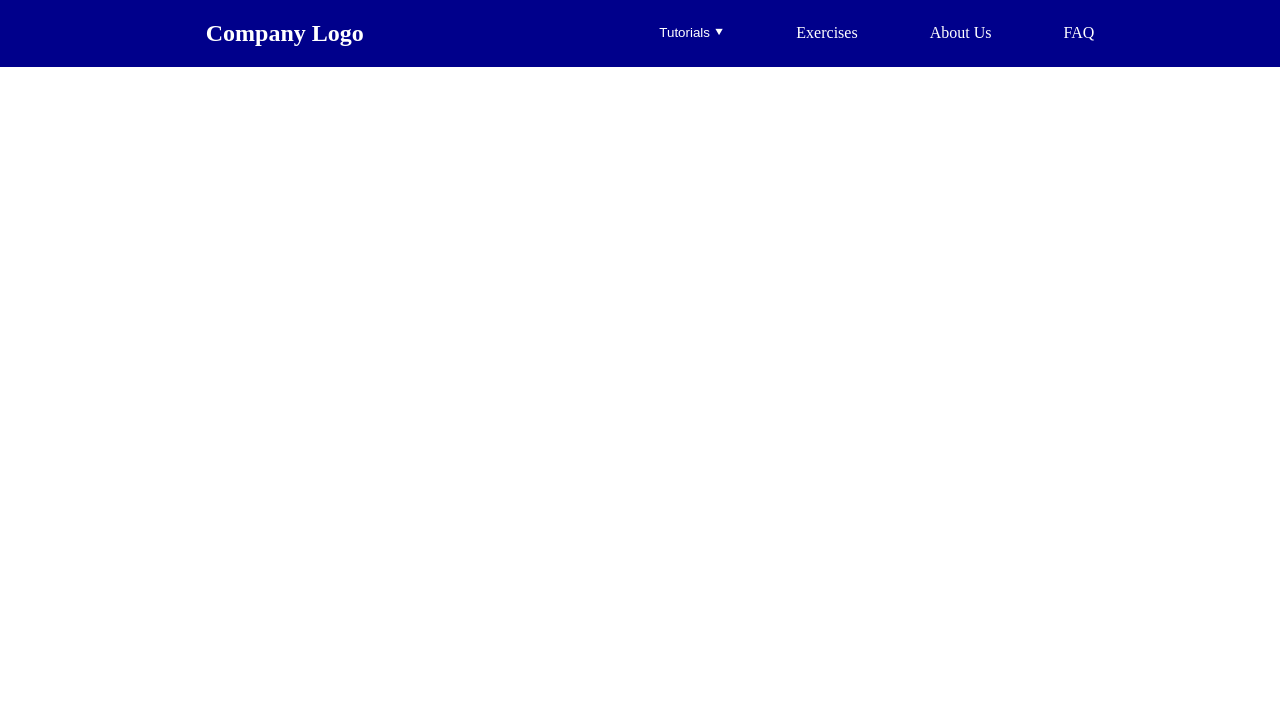
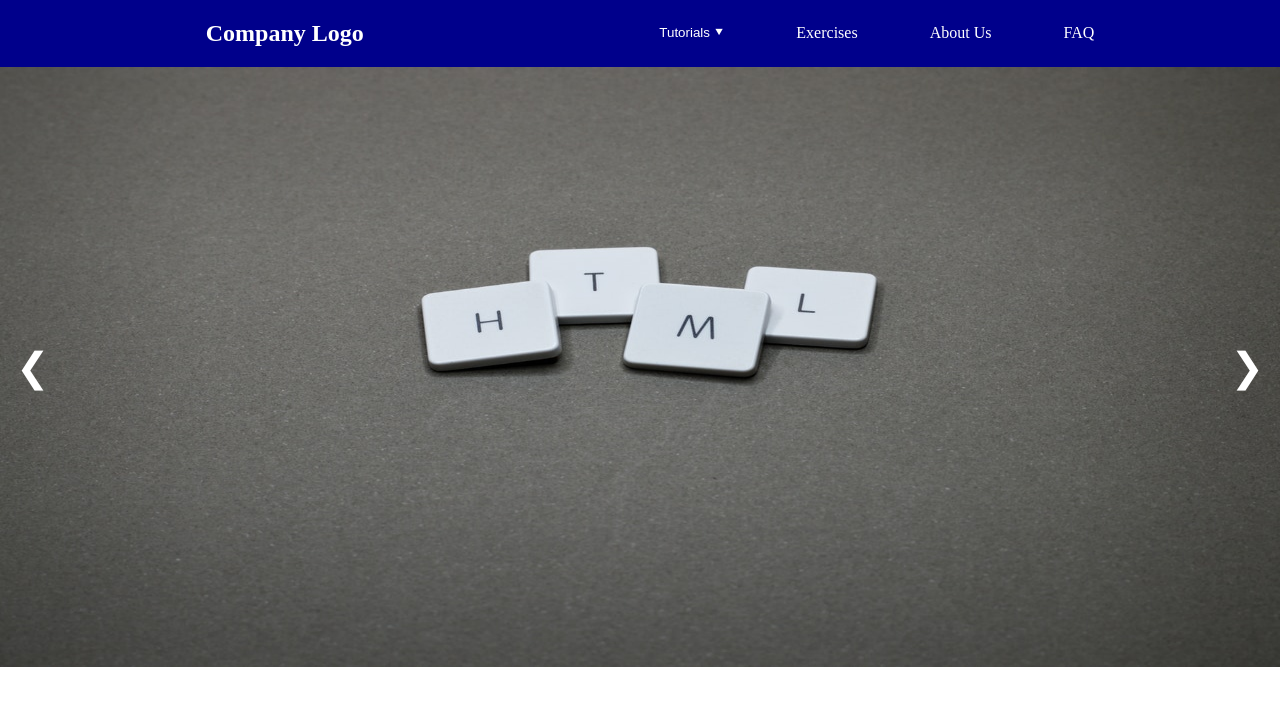
Before and after one commit to eduardo-pleitez/Widgets, a website built with Parcel: page src/index.html in a window 1280 px wide. Built offline with nearby package versions, Linux system fonts and the light colour scheme.

Commit message:
Slides added

```diff
--- a/package.json
+++ b/package.json
@@ -4,7 +4,8 @@
   "description": "website widgets",
   "main": "index.js",
   "scripts": {
-    "test": "echo \"Error: no test specified\" && exit 1"
+    "test": "echo \"Error: no test specified\" && exit 1",
+    "build": "parcel build src/index.html"
   },
   "keywords": [
     "widgets"
--- a/src/index.html
+++ b/src/index.html
@@ -6,8 +6,10 @@
   <meta name="viewport" content="width=device-width, initial-scale=1.0">
   <title>Features</title>
   <link rel="stylesheet" href="styles.css">
+  <script src="index.js" defer></script>
 </head>
 <body>
+  <!-- Navigation Bar -->
   <nav id="navbar1">
     <div id="navbar1Left">
       <a href="/" id="myLogo"><h1>Company Logo</h1></a>
@@ -35,6 +37,19 @@
     </div>
   </nav>
 
+  <div class="slidesContainer">
+    <div class="slides">
+      <img src="../images/html.jpg" alt="">
+    </div>
+    <div class="slides">
+      <img src="../images/css.jpg" alt="">
+    </div>
+    <div class="slides">
+      <img src="../images/javascript.png" alt="">
+    </div>
+    <button class="leftArrow" onclick="plusSlides(-1)">&#10094;</button>
+    <button class="rightArrow" onclick="plusSlides(1)">&#10095;</button>
+  </div>
 
 </body>
 </html>
--- a/src/index.js
+++ b/src/index.js
@@ -0,0 +1,17 @@
+var slideIndex = 1;
+showSlides(slideIndex);
+
+function plusSlides(n){
+  showSlides(slideIndex += n);
+}
+
+function showSlides(n){
+  var i;
+  var slides = document.getElementsByClassName("slides");
+  if(n > slides.length){slideIndex = 1};
+  if(n < 1){slideIndex = slides.length};
+  for(i=0; i<slides.length; i++){
+    slides[i].style.display = "none";
+  }
+  slides[slideIndex-1].style.display = "block";
+}
--- a/src/styles.css
+++ b/src/styles.css
@@ -101,3 +101,36 @@ nav{
 #myLogo{
   outline-offset: -5px;
 }
+.slidesContainer{
+  width: 100%;
+  position: relative;
+  height: 600px;
+}
+.slidesContainer img{
+  width: 100%;
+  height: 600px;
+  vertical-align: middle;
+}
+.leftArrow{
+  position: absolute;
+  top: 50%;
+  transform: translateY(-50%);
+  font-size: 40px;
+  background-color: inherit;
+  border: none;
+  color: white;
+  margin-left: 10px;
+  cursor: pointer;
+}
+.rightArrow{
+  position: absolute;
+  top: 50%;
+  right: 0;
+  transform: translateY(-50%);
+  font-size: 40px;
+  background-color: inherit;
+  border: none;
+  color: white;
+  margin-right: 10px;
+  cursor: pointer;
+}
```
Also changed, not shown: images/css.jpg (added), images/html.jpg (added), images/javascript.png (added).
